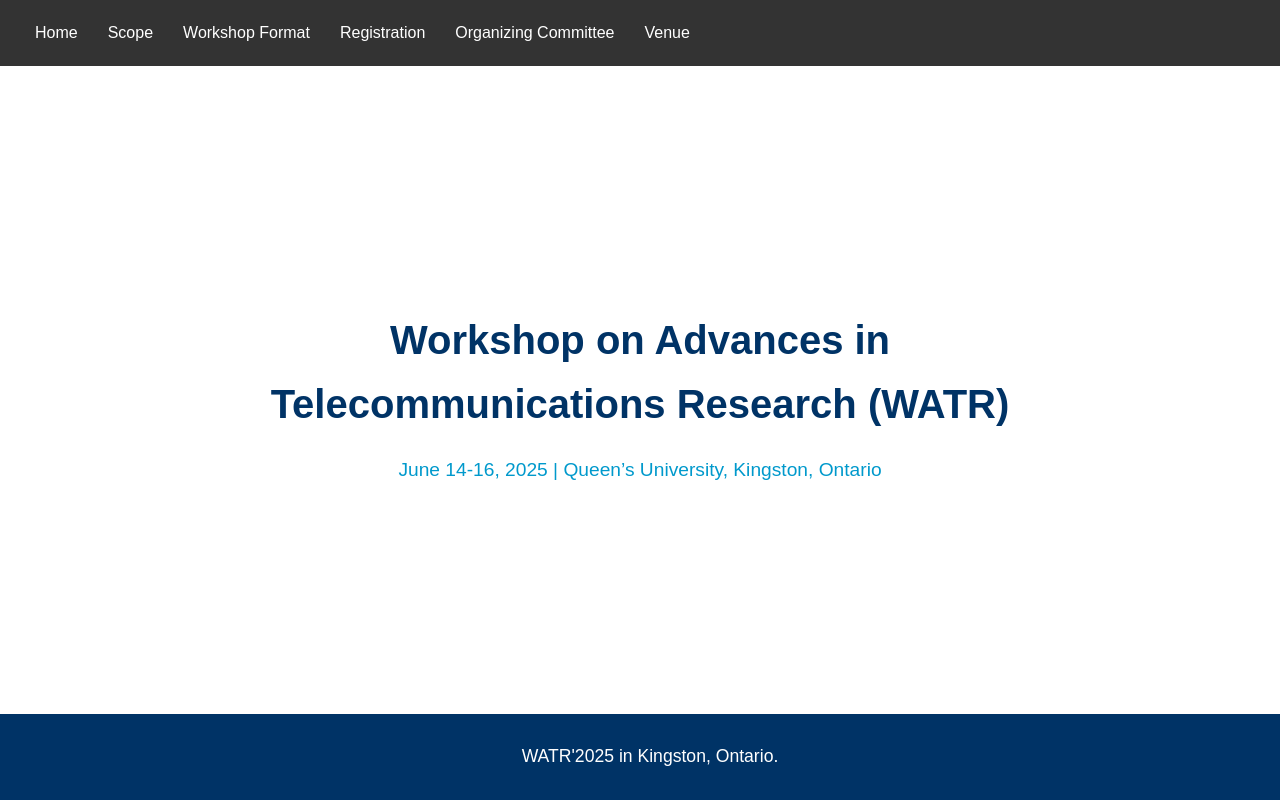
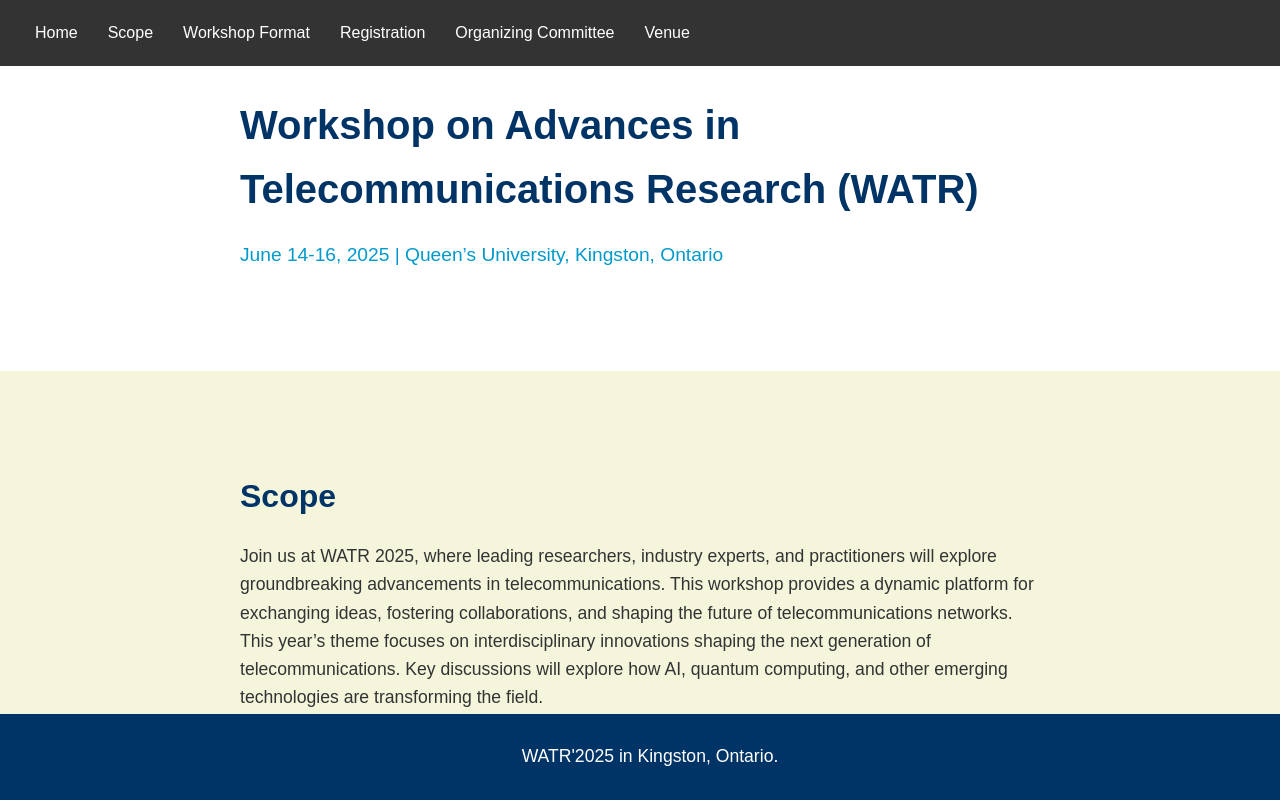
Before and after one commit to hamid-taha/WATR25, a plain HTML site: page index.html in a window 1280 px wide. Shown: the top 800 px of the page. Drawn offline with Linux system fonts and the light colour scheme.

Commit message:
Update index.html

```diff
--- a/index.html
+++ b/index.html
@@ -25,7 +25,7 @@
   </nav>
 
 <!-- Hero Section -->
-  <section id="home" class="hero-section">
+<section id="home" class="content-section" style="background-color: #FFFFFF;">
   <div class="container">
     <h1>Workshop on Advances in Telecommunications Research (WATR)</h1>
     <p class="subtitle">June 14-16, 2025 | Queen’s University, Kingston, Ontario</p>
```
Lines whose indentation alone changed are shown as unchanged.
